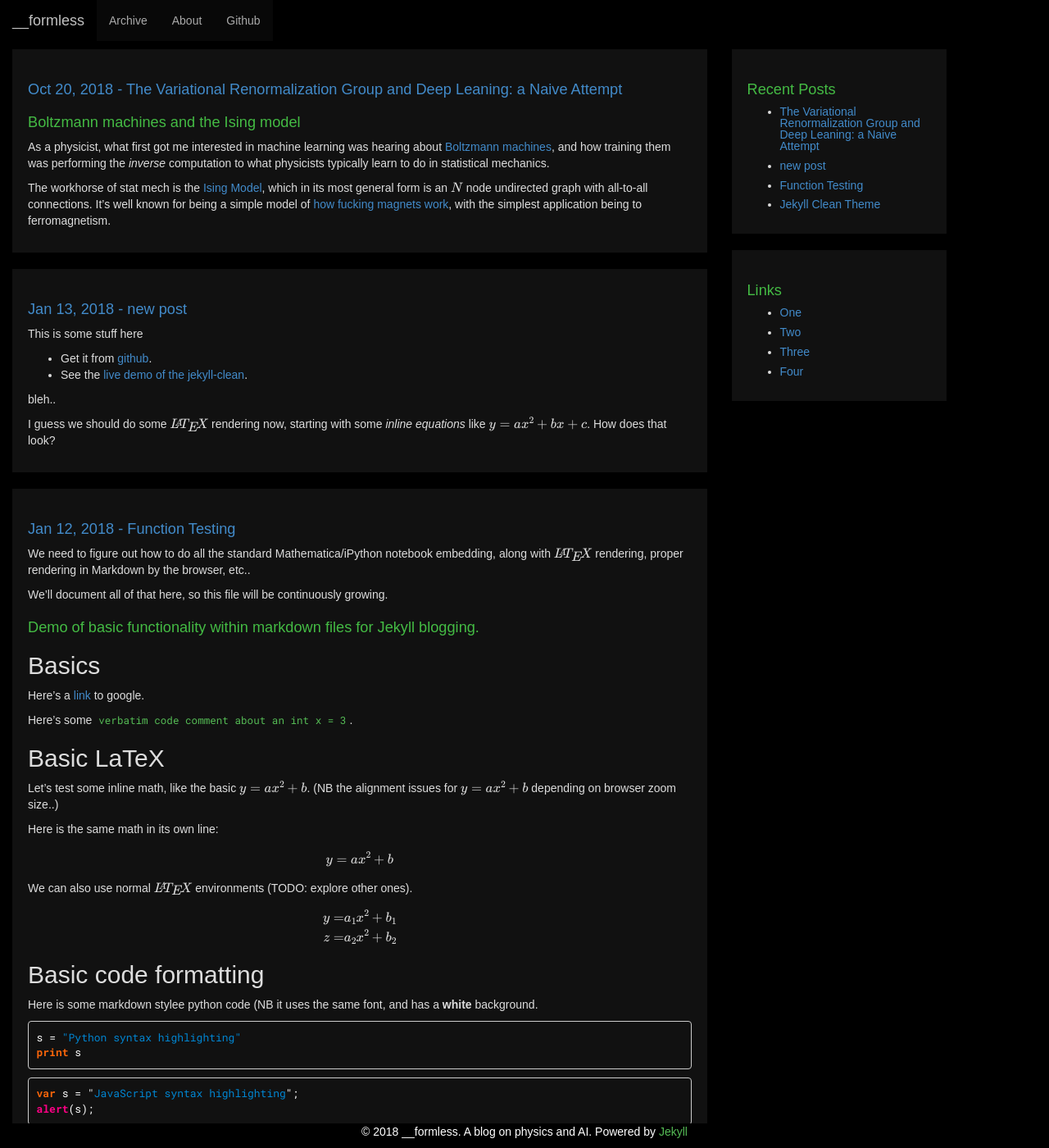
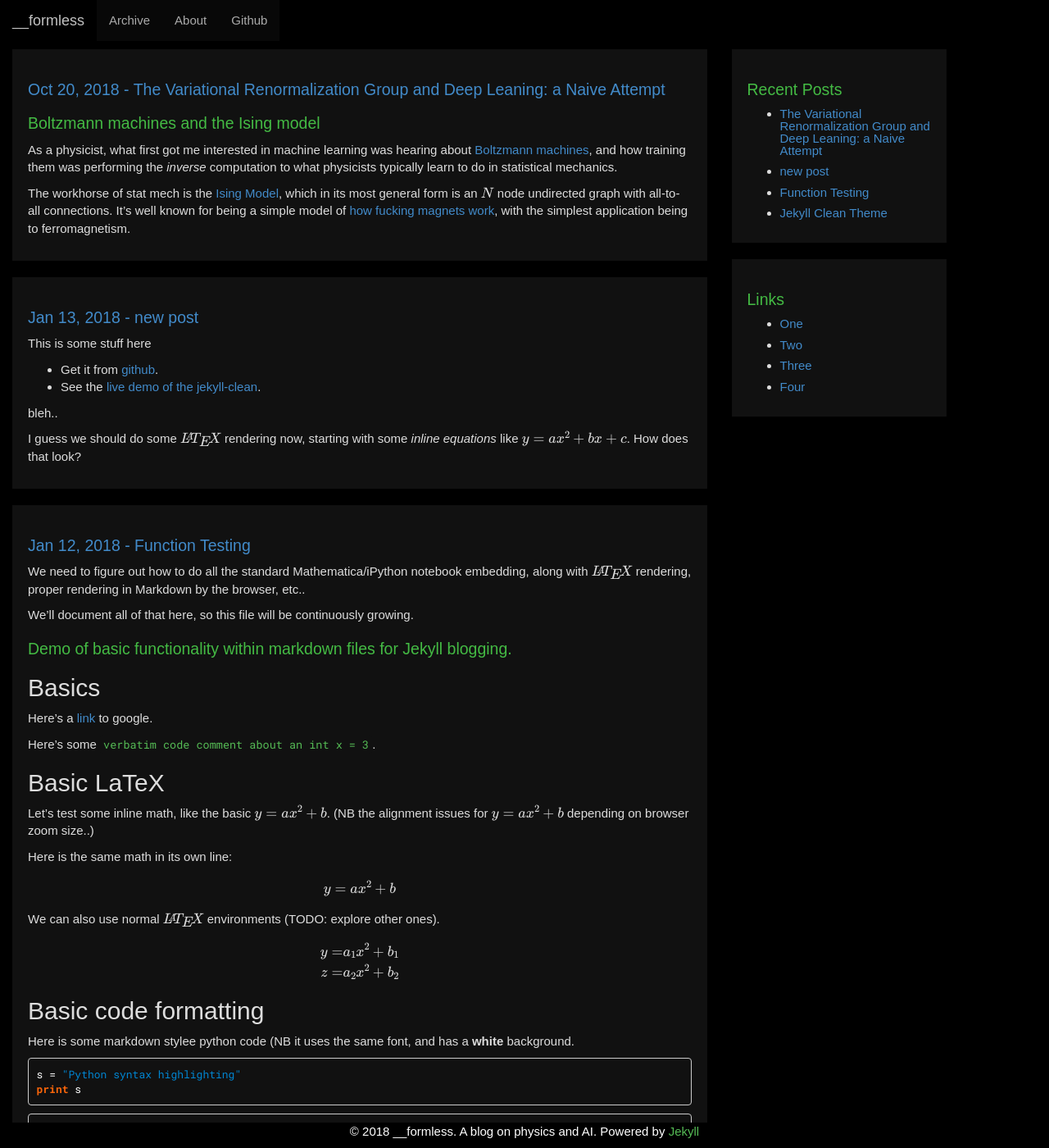
Before and after one commit to fineline179/fineline179.github.io, a Jekyll site: the page built from index.html, in a window 1280 px wide and 1400 px high. Shown: the whole window at 82% size. Built offline with Jekyll 4.4.1, drawn with Linux system fonts in a browser that asks for light colours; some web fonts are replaced; formulas are drawn with MathJax 3; the list of posts is cut into pages by our own code.

Commit message:
back to 15px one more time

```diff
--- a/css/theme.css
+++ b/css/theme.css
@@ -12,7 +12,7 @@ body {
     font-family: nimbus-sans-round, sans-serif;
     font-weight: 500;
     font-style: normal;
-    /* font-size: 15px; */
+    font-size: 15px;
 
     padding-top: 60px;
     padding-bottom: 60px;
```
